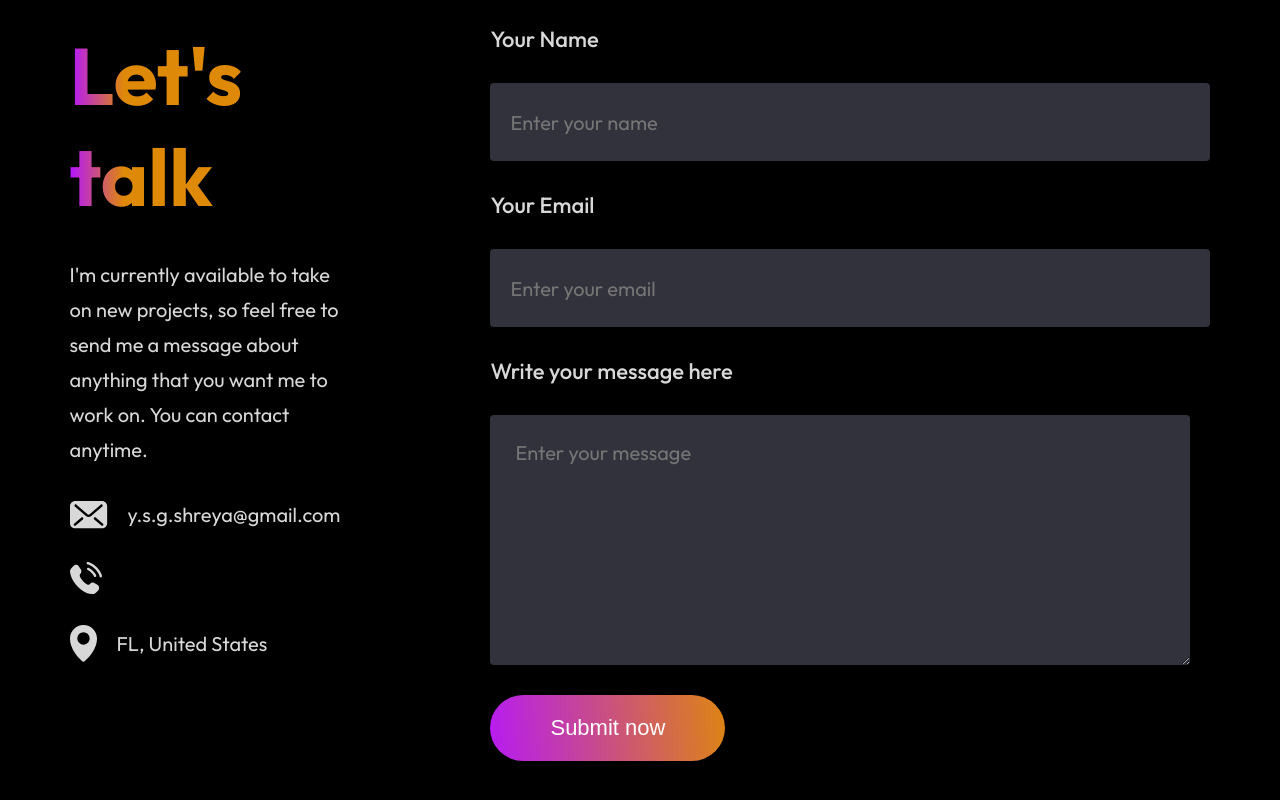
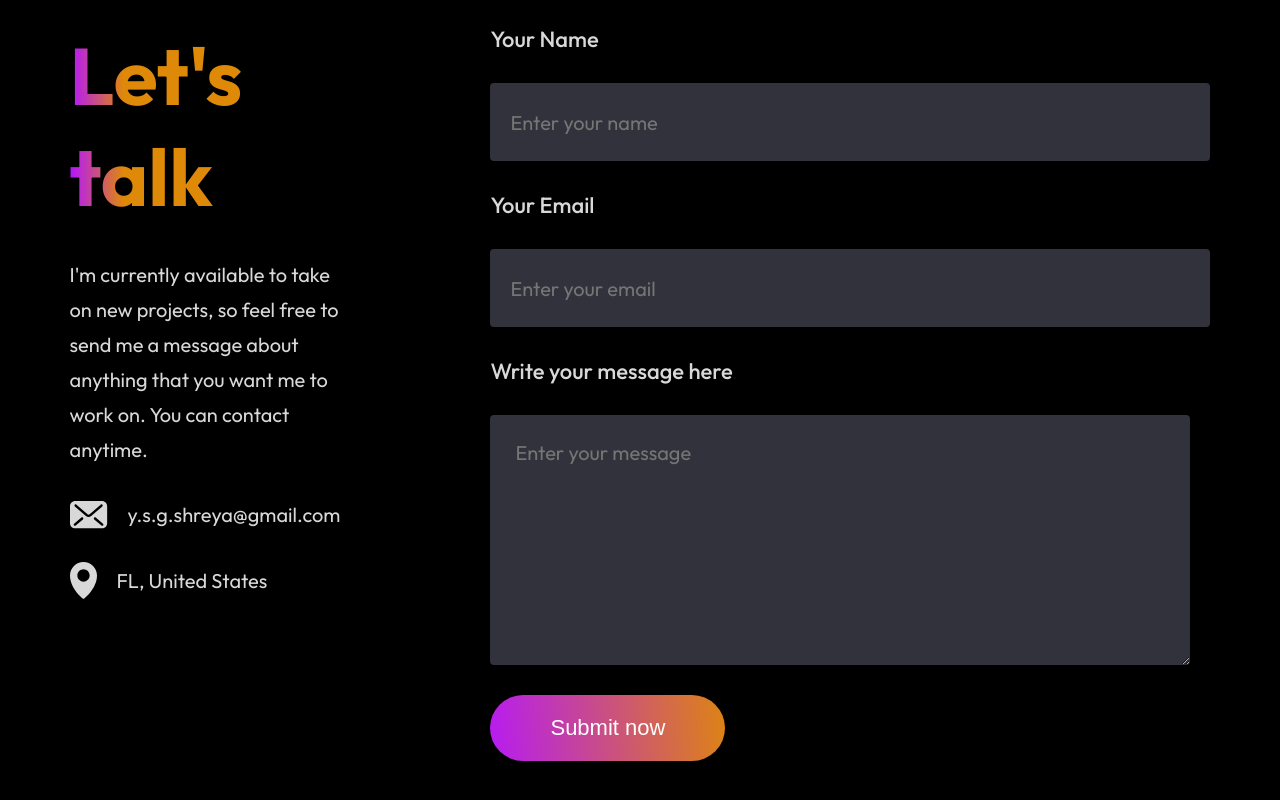
Before and after one commit to shreyareddy6/react-portfolio, a React (Vite) app: page /Contact in a window 1280 px wide. Shown: the part 326-1126 px from the top of the page. Built offline with nearby package versions, Linux system fonts and the light colour scheme.

Commit message:
removing call option

```diff
--- a/src/Components/Contact/Contact.jsx
+++ b/src/Components/Contact/Contact.jsx
@@ -58,9 +58,6 @@ const Contact = () => {
               <p>y.s.g.shreya@gmail.com</p>
             </div>
             <div className="contact-detail">
-              <img src={call_icon} alt="" /> <p></p>
-            </div>
-            <div className="contact-detail">
               <img src={location_icon} alt="" />
               <p>FL, United States</p>
             </div>
```
